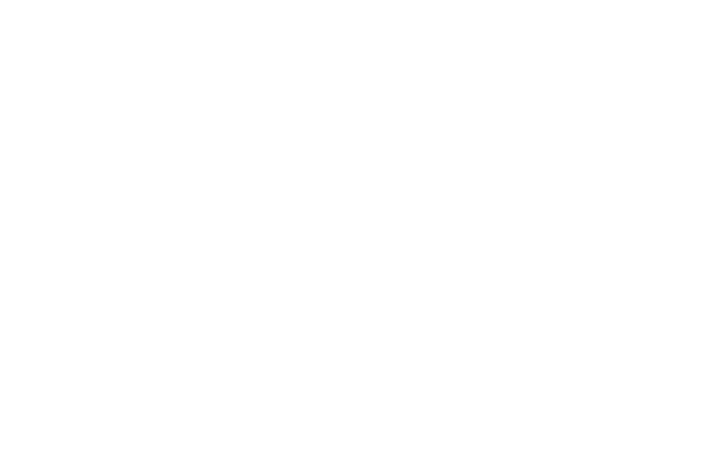
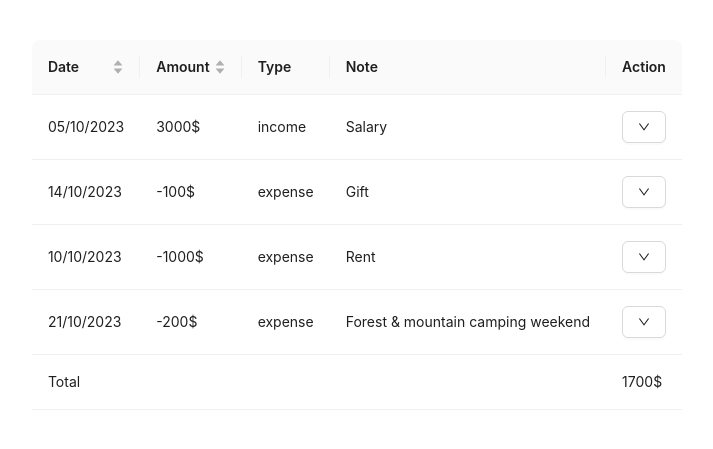
Before and after one commit to viktoriabakun/money-money-money, a React (Vite) app: page / in a window 1280 px wide. Shown: the part 175-624 px from the top of the page, without its empty margins (283-996 px from the left). Built offline with nearby package versions, Linux system fonts and the light colour scheme.

Commit message:
feat: add Table with mocked data

```diff
--- a/package.json
+++ b/package.json
@@ -10,6 +10,7 @@
     "preview": "vite preview"
   },
   "dependencies": {
+    "@ant-design/icons": "^5.2.6",
     "antd": "^5.10.2",
     "react": "^18.2.0",
     "react-dom": "^18.2.0"
--- a/src/App.tsx
+++ b/src/App.tsx
@@ -1,10 +1,12 @@
 import './App.css';
+import { Flex } from 'antd';
 
-function App() {
+import Table from './components/Table';
 
-  return (
-    <div />
-  );
-}
+const App = () => (
+  <Flex align="center" justify="center">
+    <Table />
+  </Flex>
+);
 
 export default App;
--- /dev/null
+++ b/src/components/Table/ActionDropdown/index.tsx
@@ -0,0 +1,41 @@
+import { DownOutlined } from '@ant-design/icons';
+import type { MenuProps } from 'antd';
+import { Button, Dropdown, message } from 'antd';
+import { FC } from 'react';
+
+interface IActionDropdown {
+    onEdit: () => void;
+    onDelete: () => void;
+}
+
+const items: MenuProps['items'] = [
+  {
+    label: 'Edit',
+    key: 'edit',
+  },
+  {
+    label: 'Delete',
+    key: 'delete',
+  },];
+
+const ActionDropdown: FC<IActionDropdown> = ({ onEdit, onDelete }) => {
+  const handleMenuClick: MenuProps['onClick'] = (e) => {
+    message.info('Click on' + e.key);
+    e.key === 'edit' ? onEdit() : onDelete();
+  };
+
+  const menuProps = {
+    items,
+    onClick: handleMenuClick,
+  };
+
+  return (
+    <Dropdown menu={menuProps}>
+      <Button>
+        <DownOutlined/>
+      </Button>
+    </Dropdown>
+  );
+};
+
+export default ActionDropdown;
--- /dev/null
+++ b/src/components/Table/SummaryFooter/index.tsx
@@ -0,0 +1,23 @@
+import { Table as AntdTable } from 'antd';
+import { memo, NamedExoticComponent } from 'react';
+
+import { currency } from '../mock-data.ts';
+
+interface ISummaryFooter {
+    totalAmount: number;
+}
+
+const SummaryFooter: NamedExoticComponent<ISummaryFooter> =  memo(({ totalAmount }) => (
+  <AntdTable.Summary fixed="bottom">
+    <AntdTable.Summary.Row>
+      <AntdTable.Summary.Cell index={0} colSpan={4}>
+        <div>Total</div>
+      </AntdTable.Summary.Cell>
+      <AntdTable.Summary.Cell index={1}>{`${totalAmount}${currency}`}</AntdTable.Summary.Cell>
+    </AntdTable.Summary.Row>
+  </AntdTable.Summary>
+));
+
+SummaryFooter.displayName = 'SummaryFooter';
+
+export default SummaryFooter;
--- /dev/null
+++ b/src/components/Table/index.tsx
@@ -0,0 +1,75 @@
+import { Table as AntdTable } from 'antd';
+import type { ColumnsType } from 'antd/es/table';
+import { useCallback, useMemo } from 'react';
+
+import useLocalStorageState from '../../hooks/useLocalStorage.tsx';
+
+import ActionDropdown from './ActionDropdown';
+import { currency, ITableData, mockTableData } from './mock-data.ts';
+import SummaryFooter from './SummaryFooter';
+import { formatDate } from './table.helpers.ts';
+
+const Table = () => {
+  const [tableData] = useLocalStorageState('tableData', mockTableData);
+
+  const handleEdit = useCallback((id: string)=> {
+    console.log('edit', id);
+  }, []);
+
+  const handleDelete = useCallback( (id: string)=> {
+    console.log('delete', id);
+  }, []);
+
+  const columns: ColumnsType<ITableData> = [
+    {
+      title: 'Date',
+      dataIndex: 'date',
+      key: 'date',
+      render: (date) => formatDate(date),
+      sorter: (a, b) => new Date(a.date).getTime() - new Date(b.date).getTime()
+    },
+    {
+      title: 'Amount',
+      dataIndex: 'amount',
+      key: 'amount',
+      render: (_, row: ITableData) => <div>{`${row.type === 'expense' ? '-' : ''}${row.amount}${currency}`}</div>,
+      sorter: (a, b) => Number(a.amount - b.amount)
+    },
+    {
+      title: 'Type',
+      dataIndex: 'type',
+      key: 'type',
+    },
+    {
+      title: 'Note',
+      dataIndex: 'note',
+      key: 'note',
+    },
+    {
+      title: 'Action',
+      key: 'action',
+      render: (_, { id }: ITableData) => (
+        <ActionDropdown onEdit={() => handleEdit(id)} onDelete={() => handleDelete(id)} />
+      )
+    },
+  ];
+
+  const totalAmount = useMemo(() => tableData.reduce((acc, { amount, type }) => {
+    if (type === 'expense') {
+      return acc - amount;
+    }
+    return acc + amount;
+  }, 0),
+  [tableData]);
+
+  const summary = useCallback(() => <SummaryFooter totalAmount={totalAmount}/>, [totalAmount]);
+
+  return <AntdTable
+    rowKey="id"
+    columns={columns}
+    dataSource={tableData}
+    summary={summary}
+    pagination={{ position: ['none', 'none'] }} />;
+};
+
+export default Table;
--- /dev/null
+++ b/src/components/Table/mock-data.ts
@@ -0,0 +1,40 @@
+export interface ITableData {
+    id: string;
+    date: Date | string;
+    amount: number;
+    type: 'income' | 'expense';
+    note: string;
+}
+
+export const mockTableData: ITableData[] = [
+  {
+    id: '1',
+    date: new Date(2023, 9, 5),
+    amount: 3000,
+    type: 'income',
+    note: 'Salary',
+  },
+  {
+    id: '2',
+    date: new Date(2023, 9, 14),
+    amount: 100,
+    type: 'expense',
+    note: 'Gift',
+  },
+  {
+    id: '3',
+    date: new Date(2023, 9, 10),
+    amount: 1000,
+    type: 'expense',
+    note: 'Rent',
+  },
+  {
+    id: '4',
+    date: new Date(2023, 9, 21),
+    amount: 200,
+    type: 'expense',
+    note: 'Forest & mountain camping weekend',
+  }
+];
+
+export const currency = '$';
--- /dev/null
+++ b/src/components/Table/table.helpers.ts
@@ -0,0 +1,13 @@
+/**
+ * Format a date to a 'dd/mm/yyyy' string
+ */
+export const formatDate = function (date: Date | string) {
+  if (typeof date === 'string') {
+    date = new Date(date);
+  }
+
+  const day = date.getDate().toString().padStart(2, '0');
+  const month = (date.getMonth() + 1).toString().padStart(2, '0');
+  const year = date.getFullYear();
+  return `${day}/${month}/${year}`;
+};
--- /dev/null
+++ b/src/hooks/useLocalStorage.tsx
@@ -0,0 +1,33 @@
+import { Dispatch, SetStateAction, useEffect, useState } from 'react';
+
+function useLocalStorageState<T>(
+  key: string,
+  initialValue: T,
+): [T, Dispatch<SetStateAction<T>>] {
+  // Get the stored value from local storage (if it exists)
+  const getStoredValue = (): T => {
+    try {
+      const item = localStorage.getItem(key);
+      return item ? JSON.parse(item) : initialValue;
+    } catch (error) {
+      console.error('Error retrieving data from local storage:', error);
+      return initialValue;
+    }
+  };
+
+  // Initialize the state with the stored value or the initial value
+  const [state, setState] = useState<T>(getStoredValue);
+
+  // Update local storage whenever the state changes
+  useEffect(() => {
+    try {
+      localStorage.setItem(key, JSON.stringify(state));
+    } catch (error) {
+      console.error('Error storing data in local storage:', error);
+    }
+  }, [key, state]);
+
+  return [state, setState];
+}
+
+export default useLocalStorageState;
```
Also changed, not shown: .eslintrc.cjs, 1 other file (tests, documents, lock files or other folders).
